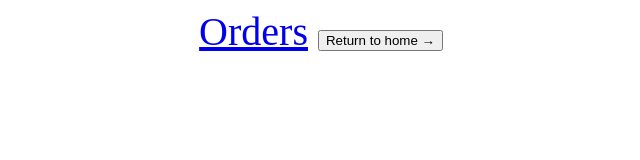
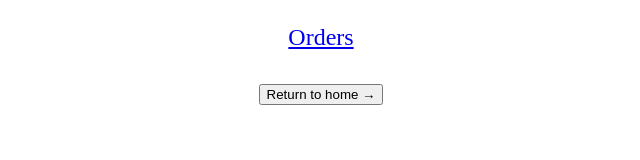
Before and after one commit to Soyka-Family/soyka-family.github.io, a plain HTML site: page docs/index.html in a window 1280 px wide. Shown: the whole page, without its empty margins (319-959 px from the left). Drawn offline with Linux system fonts and the light colour scheme.

Commit message:
Update index.html

```diff
--- a/docs/index.html
+++ b/docs/index.html
@@ -3,8 +3,11 @@
   <head>
     <title>Soyka Family Docs</title>
   </head>
-  <body style="text-align: center; font-size: 250%;">
-    <a href="/docs/orders-protected.pdf">Orders</a>
-    <button onclick="window.location = '/'">Return to home &rarr;</button>
+  <body style="text-align: center;">
+    <p style="font-size: 150%">
+      <a href="/docs/orders-protected.pdf">Orders</a>
+      <br><br>
+      <button onclick="window.location = '/'">Return to home &rarr;</button>
+    </p>
   </body>
 </html>
```
